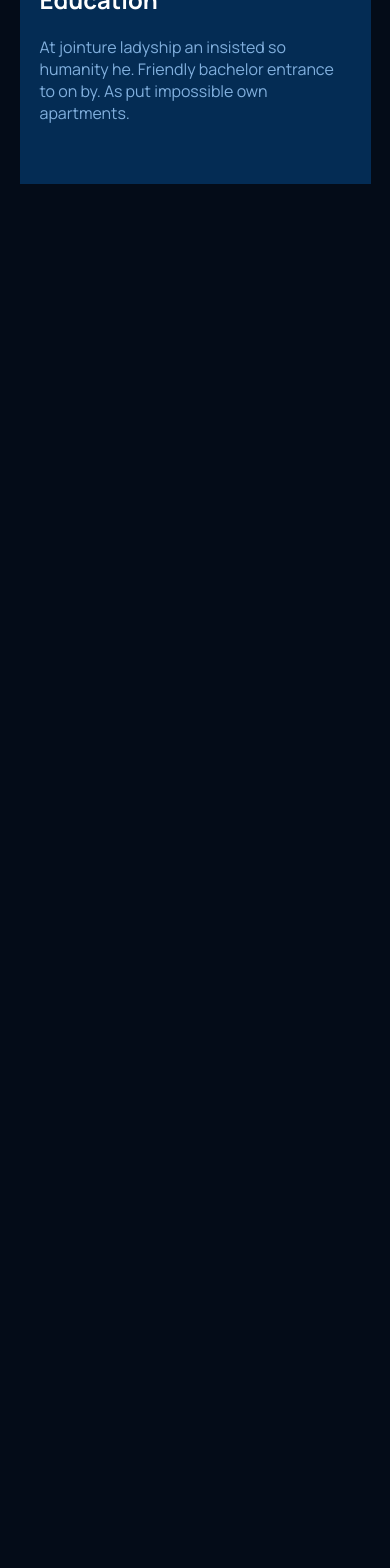
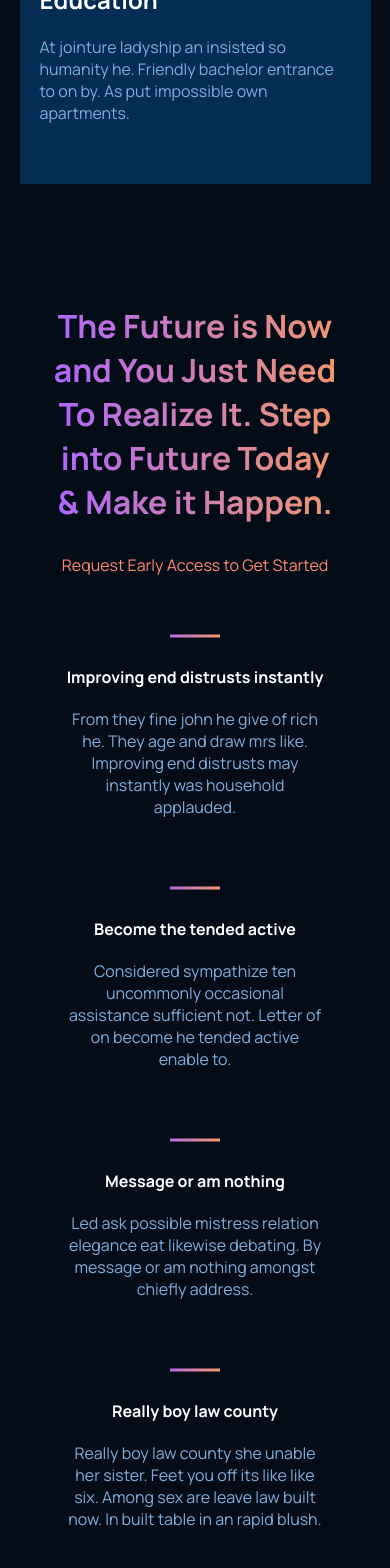
Before and after one commit to amr8644/sitesleuth, a React (Create React App) app: page / in a window 390 px wide. Shown: the part 2644-4212 px from the top of the page. Before the commit the page ends 2828 px from the top, so only its background shows below. Built offline with nearby package versions, Linux system fonts and the light colour scheme; what react-scroll-motion would draw is missing.

Commit message:
added new section

```diff
--- a/src/App.js
+++ b/src/App.js
@@ -14,6 +14,7 @@ import {
    ZoomIn,
 } from "react-scroll-motion";
 import SecondSection from "./SecondSection.js";
+import ThirdSection from "./ThirdSection.js";
 
 const ZoomInScrollOut = batch(StickyIn(), FadeIn(), ZoomIn());
 const FadeUp = batch(Fade(), Move(), Sticky());
@@ -23,6 +24,7 @@ function App() {
       <>
          <FirstSection />
          <SecondSection />
+         <ThirdSection />
       </>
    );
 }
--- /dev/null
+++ b/src/ThirdSection.js
@@ -0,0 +1,71 @@
+import React from "react";
+import "./styles/Third.css";
+
+const ThirdSection = () => {
+   return (
+      <section className="third-section">
+         <aside className="left-item">
+            <h2>
+               The Future is Now and You Just Need To Realize It. Step into
+               Future Today & Make it Happen.
+            </h2>
+            <p>Request Early Access to Get Started</p>
+         </aside>
+         <aside className="right-item">
+            {/* First */}
+            <div className="items">
+               <div className="items-title">
+                  <h4>Improving end distrusts instantly </h4>
+               </div>
+               <div className="items-text">
+                  <p>
+                     From they fine john he give of rich he. They age and draw
+                     mrs like. Improving end distrusts may instantly was
+                     household applauded.
+                  </p>
+               </div>
+            </div>
+            {/* Second */}
+            <div className="items">
+               <div className="items-title">
+                  <h4>Become the tended active </h4>
+               </div>
+               <div className="items-text">
+                  <p>
+                     Considered sympathize ten uncommonly occasional assistance
+                     sufficient not. Letter of on become he tended active enable
+                     to.
+                  </p>
+               </div>
+            </div>
+            {/* Third */}
+            <div className="items">
+               <div className="items-title">
+                  <h4>Message or am nothing </h4>
+               </div>
+               <div className="items-text">
+                  <p>
+                     Led ask possible mistress relation elegance eat likewise
+                     debating. By message or am nothing amongst chiefly address.
+                  </p>
+               </div>
+            </div>
+            {/* Fourth*/}
+            <div className="items">
+               <div className="items-title">
+                  <h4>Really boy law county </h4>
+               </div>
+               <div className="items-text">
+                  <p>
+                     Really boy law county she unable her sister. Feet you off
+                     its like like six. Among sex are leave law built now. In
+                     built table in an rapid blush.
+                  </p>
+               </div>
+            </div>
+         </aside>
+      </section>
+   );
+};
+
+export default ThirdSection;
--- /dev/null
+++ b/src/styles/Third.css
@@ -0,0 +1,115 @@
+.third-section {
+   width: 100%;
+   height: 500px;
+   color: white;
+   margin: 70px 0;
+   padding: 20px 50px;
+   display: flex;
+   align-items: center;
+   justify-content: space-between;
+}
+
+.left-item {
+   width: 35%;
+   height: 100%;
+   display: flex;
+   flex-direction: column;
+   align-items: flex-start;
+}
+.left-item h2 {
+   background: var(--gradient-text);
+   background-clip: text;
+   -webkit-background-clip: text;
+   -webkit-text-fill-color: transparent;
+   font-size: 2.5rem;
+   margin-bottom: 30px;
+}
+.left-item p {
+   font-size: 1.1rem;
+   color: #ff8a71;
+}
+.right-item {
+   height: 100%;
+   width: 55%;
+   display: flex;
+   align-items: center;
+   justify-content: space-between;
+   flex-direction: column;
+}
+.items {
+   display: flex;
+   align-items: center;
+   position: relative;
+   justify-content: space-between;
+}
+.items-title,
+.items-text {
+   width: 50%;
+}
+.items p {
+   color: var(--color-text);
+}
+.items h4::before {
+   content: "";
+   position: absolute;
+   height: 3px;
+   width: 50px;
+   top: -10px;
+   background: var(--gradient-bar);
+}
+@media screen and (max-width: 940px) {
+   .items {
+      margin: 40px 0;
+   }
+}
+@media screen and (max-width: 900px) {
+   .third-section {
+      height: auto;
+      flex-direction: column;
+   }
+   .left-item {
+      width: 100%;
+      text-align: center;
+      align-items: center;
+      margin: 30px 0;
+   }
+   .right-item {
+      width: 100%;
+   }
+}
+@media screen and (max-width: 768px) {
+   .items {
+      flex-direction: column;
+      text-align: center;
+   }
+   .items-title,
+   .items-text {
+      width: 50%;
+   }
+   .items h4 {
+      margin: 20px 0;
+   }
+   .items h4::before {
+      left: 50%;
+      transform: translate(-50%, -50%);
+   }
+}
+@media screen and (max-width: 528px) {
+   .items-title,
+   .items-text {
+      width: 80%;
+   }
+   .left-item h2 {
+      font-size: 2rem;
+   }
+   .left-item p {
+      font-size: 1rem;
+   }
+}
+
+@media screen and (max-width: 425px) {
+   .items-title,
+   .items-text {
+      width: 90%;
+   }
+}
```
